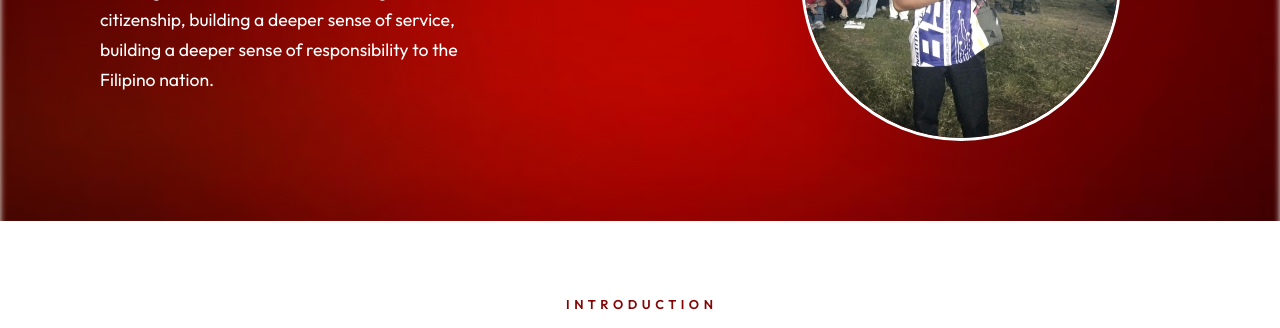
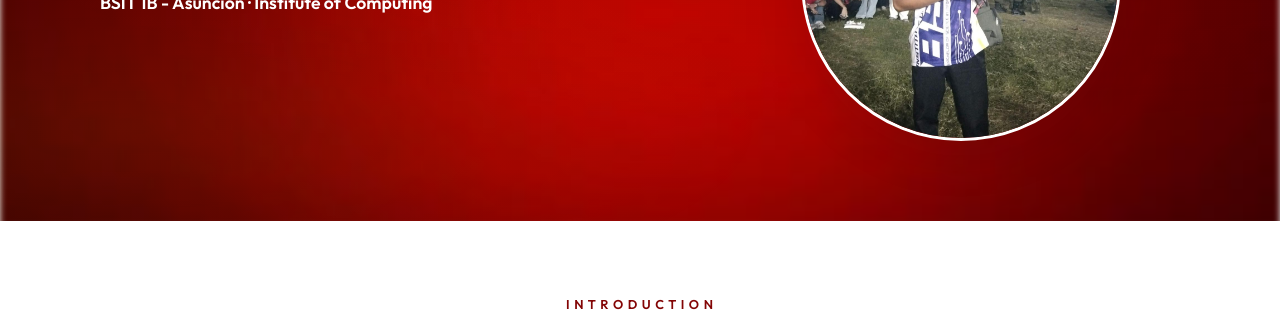
Before and after one commit to bosstoniii-xd/reguya-anthony-nstpportfolio.github.io, a plain HTML site: page index.html in a window 1280 px wide. Shown: the part 323-651 px from the top of the page. Drawn offline with Linux system fonts and the light colour scheme.

Commit message:
Remove hero lead paragraph from index.html
Removed the hero lead paragraph describing citizenship and service.

```diff
--- a/index.html
+++ b/index.html
@@ -44,9 +44,6 @@
           <h1>Anthony <span>Reguya</span></h1>
           <p class="hero-role">BSIT 1B - Asuncion · Institute of Computing</p>
           <br>
-          <p class="hero-lead">
-            Building more than websites. Building a sense of citizenship, building a deeper sense of service, building a deeper sense of responsibility to the Filipino nation.
-          </p>
         </div>
         <div class="hero-photo">
           <div class="photo-frame">
```
